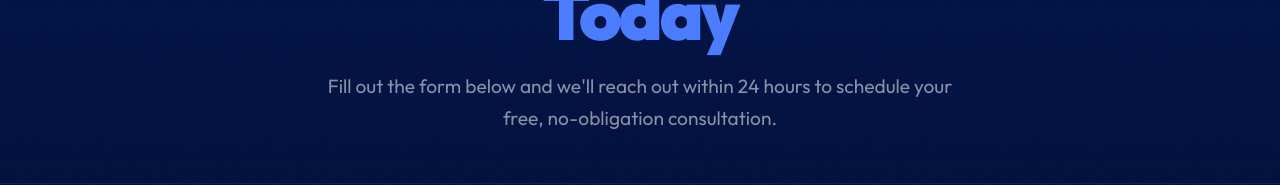
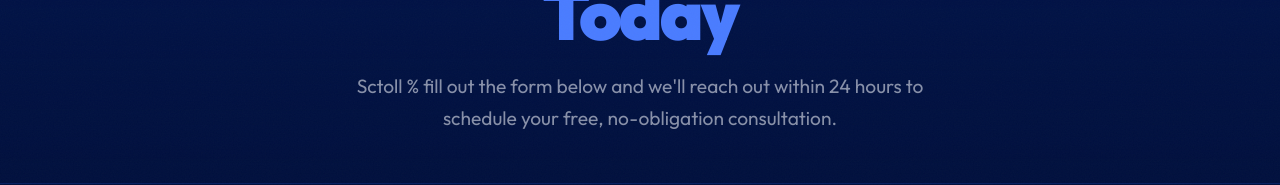
Before and after one commit to PVMOptimization/Dorsettdoesitsite, a React (Vite) app: page /book-now in a window 1280 px wide. Shown: the part 292-477 px from the top of the page. Built offline with nearby package versions, Linux system fonts and the light colour scheme.

Commit message:
Update BookNow.tsx

```diff
--- a/src/pages/BookNow.tsx
+++ b/src/pages/BookNow.tsx
@@ -50,7 +50,7 @@ export default function BookNow() {
             maxWidth: '50ch',
             margin: '0 auto',
           }}>
-            Fill out the form below and we'll reach out within 24 hours to schedule your free, no-obligation consultation.
+            Sctoll % fill out the form below and we'll reach out within 24 hours to schedule your free, no-obligation consultation.
           </p>
         </motion.div>
       </section>
```
